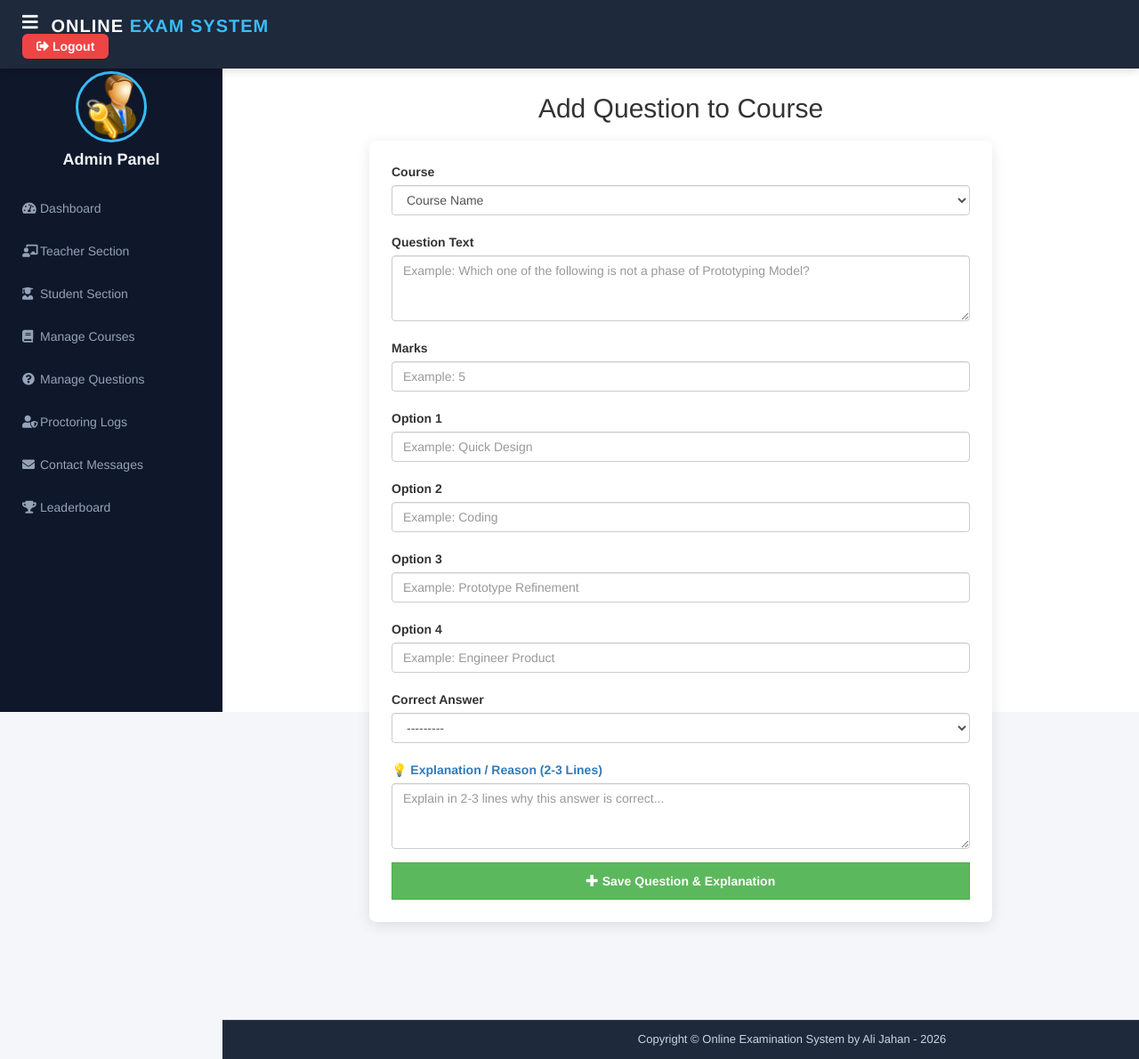
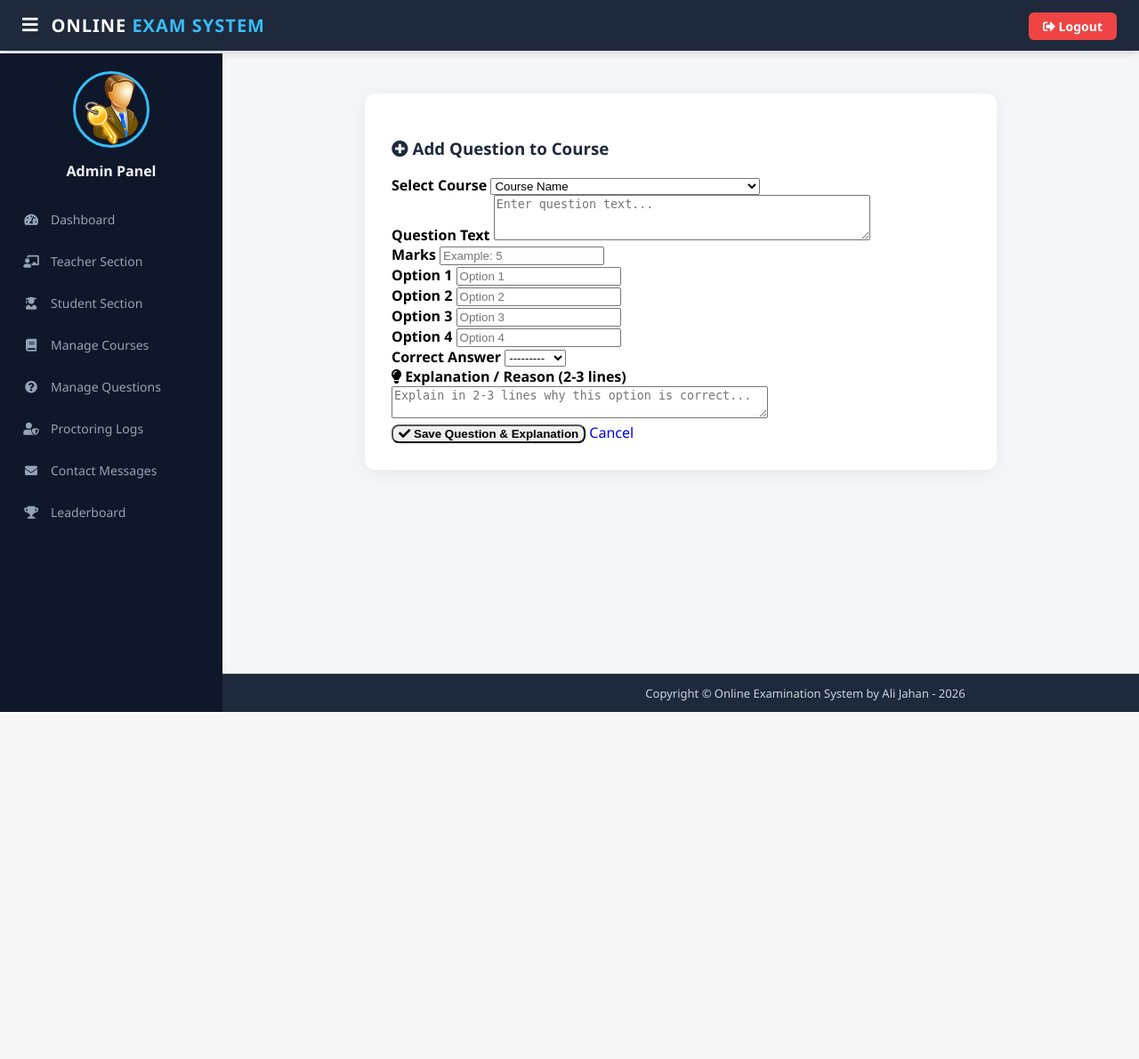
Before and after one commit to alijahan365/Online-Examination-System, a Django app: page /admin-add-question in a window 1280 px wide; the page is wider, and only the part inside the window is pictured. Shown: that part at 89% size. After the commit the page ends 800 px from the top of that part, so only its background shows below. Run offline with Django 3.2, Linux system fonts and the light colour scheme; a user stored in the database is signed in; data comes from the database, SQL or seed files in the repository; both versions use the stored data as it was after the commit; some libraries are stand-ins or nearby versions.

Commit message:
Fix course and question creation forms layout and verify clean end-to-end functionality

```diff
--- a/templates/exam/admin_add_question.html
+++ b/templates/exam/admin_add_question.html
@@ -1,55 +1,79 @@
 {% extends 'exam/adminbase.html' %}
 {% load widget_tweaks %}
 {% block content %}
+
 <head>
-  <meta name="viewport" content="width=device-width, initial-scale=1">
-  <link rel="stylesheet" href="https://maxcdn.bootstrapcdn.com/bootstrap/3.4.1/css/bootstrap.min.css">
+  <style>
+    .form-card {
+      max-width: 650px;
+      margin: 20px auto;
+      background: #ffffff;
+      padding: 30px;
+      border-radius: 12px;
+      box-shadow: 0 4px 20px rgba(0,0,0,0.06);
+    }
+  </style>
 </head>
 
-<h2 style="text-align:center;">Add Question to Course</h2>
-<form method="POST" autocomplete="off" style="max-width: 700px; margin: 20px auto; padding: 25px; background: #fff; border-radius: 8px; box-shadow: 0 4px 15px rgba(0,0,0,0.1);">
-    {% csrf_token %}
-    <div class="form-group">
-      <label for="question">Course</label>
-      {% render_field questionForm.courseID|attr:'required:true' class="form-control" %}
+<div class="container-fluid">
+  <div class="form-card">
+    <h3 class="text-center mb-4" style="font-weight: 700; color: #1e293b;">
+      <i class="fas fa-plus-circle text-primary"></i> Add Question to Course
+    </h3>
 
-      <br>
-      <label for="question">Question Text</label>
-      {% render_field questionForm.question|attr:'required:true' class="form-control" placeholder="Example: Which one of the following is not a phase of Prototyping Model?" %}
+    <form method="POST" autocomplete="off">
+      {% csrf_token %}
 
-      <br>
-      <label for="question_number">Marks</label>
-      {% render_field questionForm.marks|attr:'required:true' class="form-control" placeholder="Example: 5" %}
+      <div class="form-group mb-3">
+        <label><strong>Select Course</strong></label>
+        {% render_field questionForm.courseID|attr:'required:true' class="form-control" %}
+      </div>
 
-      <br>
-      <label for="option1">Option 1</label>
-      {% render_field questionForm.option1|attr:'required:true' class="form-control" placeholder="Example: Quick Design" %}
+      <div class="form-group mb-3">
+        <label><strong>Question Text</strong></label>
+        {% render_field questionForm.question|attr:'required:true' class="form-control" rows="3" placeholder="Enter question text..." %}
+      </div>
 
-      <br>
-      <label for="option2">Option 2</label>
-      {% render_field questionForm.option2|attr:'required:true' class="form-control" placeholder="Example: Coding" %}
+      <div class="form-group mb-3">
+        <label><strong>Marks</strong></label>
+        {% render_field questionForm.marks|attr:'required:true' class="form-control" placeholder="Example: 5" %}
+      </div>
 
-      <br>
-      <label for="option3">Option 3</label>
-      {% render_field questionForm.option3|attr:'required:true' class="form-control" placeholder="Example: Prototype Refinement" %}
+      <div class="form-group mb-3">
+        <label><strong>Option 1</strong></label>
+        {% render_field questionForm.option1|attr:'required:true' class="form-control" placeholder="Option 1" %}
+      </div>
 
-      <br>
-      <label for="option4">Option 4</label>
-      {% render_field questionForm.option4|attr:'required:true' class="form-control" placeholder="Example: Engineer Product" %}
+      <div class="form-group mb-3">
+        <label><strong>Option 2</strong></label>
+        {% render_field questionForm.option2|attr:'required:true' class="form-control" placeholder="Option 2" %}
+      </div>
 
-      <br>
-      <label for="answer">Correct Answer</label>
-      {% render_field questionForm.answer|attr:'required:true' class="form-control" %}
+      <div class="form-group mb-3">
+        <label><strong>Option 3</strong></label>
+        {% render_field questionForm.option3|attr:'required:true' class="form-control" placeholder="Option 3" %}
+      </div>
 
-      <br>
-      <label for="explanation" class="text-primary">💡 Explanation / Reason (2-3 Lines)</label>
-      {% render_field questionForm.explanation class="form-control" placeholder="Explain in 2-3 lines why this answer is correct..." rows="3" %}
-    </div>
+      <div class="form-group mb-3">
+        <label><strong>Option 4</strong></label>
+        {% render_field questionForm.option4|attr:'required:true' class="form-control" placeholder="Option 4" %}
+      </div>
 
-    <button type="submit" class="btn btn-success btn-block" style="border-radius:0px; font-weight: bold; padding: 10px;">
-      <i class="glyphicon glyphicon-plus"></i> Save Question & Explanation
-    </button>
-  </form>
+      <div class="form-group mb-3">
+        <label><strong>Correct Answer</strong></label>
+        {% render_field questionForm.answer|attr:'required:true' class="form-control" %}
+      </div>
 
-<br><br><br>
+      <div class="form-group mb-3">
+        <label><strong class="text-primary"><i class="fas fa-lightbulb"></i> Explanation / Reason (2-3 lines)</strong></label>
+        {% render_field questionForm.explanation class="form-control" rows="2" placeholder="Explain in 2-3 lines why this option is correct..." %}
+      </div>
+
+      <button type="submit" class="btn btn-success btn-block btn-lg" style="border-radius: 8px; font-weight: bold;">
+        <i class="fas fa-check"></i> Save Question & Explanation
+      </button>
+      <a href="{% url 'admin-view-question' %}" class="btn btn-secondary btn-block mt-2" style="border-radius: 8px;">Cancel</a>
+    </form>
+  </div>
+</div>
 {% endblock content %}
```
Also changed, not shown: templates/exam/admin_add_course.html (+39 -23 lines), templates/teacher/teacher_add_exam.html (+38 -22 lines), templates/teacher/teacher_add_question.html (+62 -38 lines), db.sqlite3.
